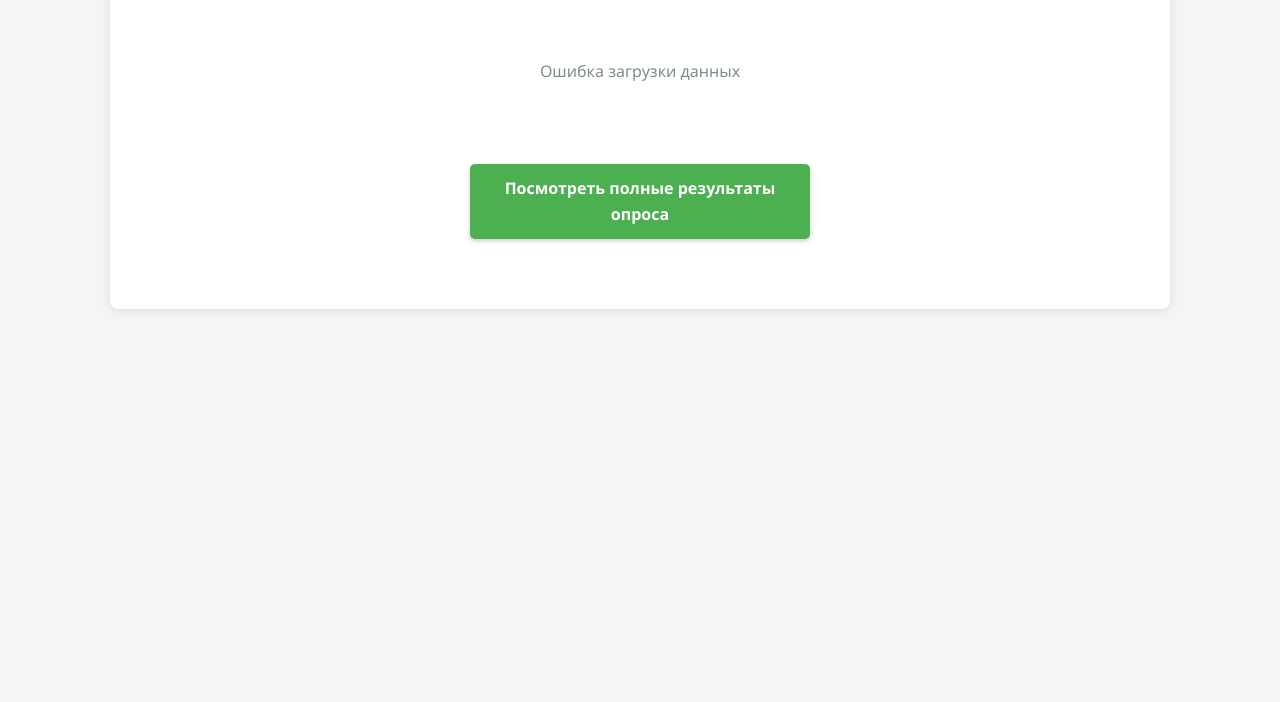
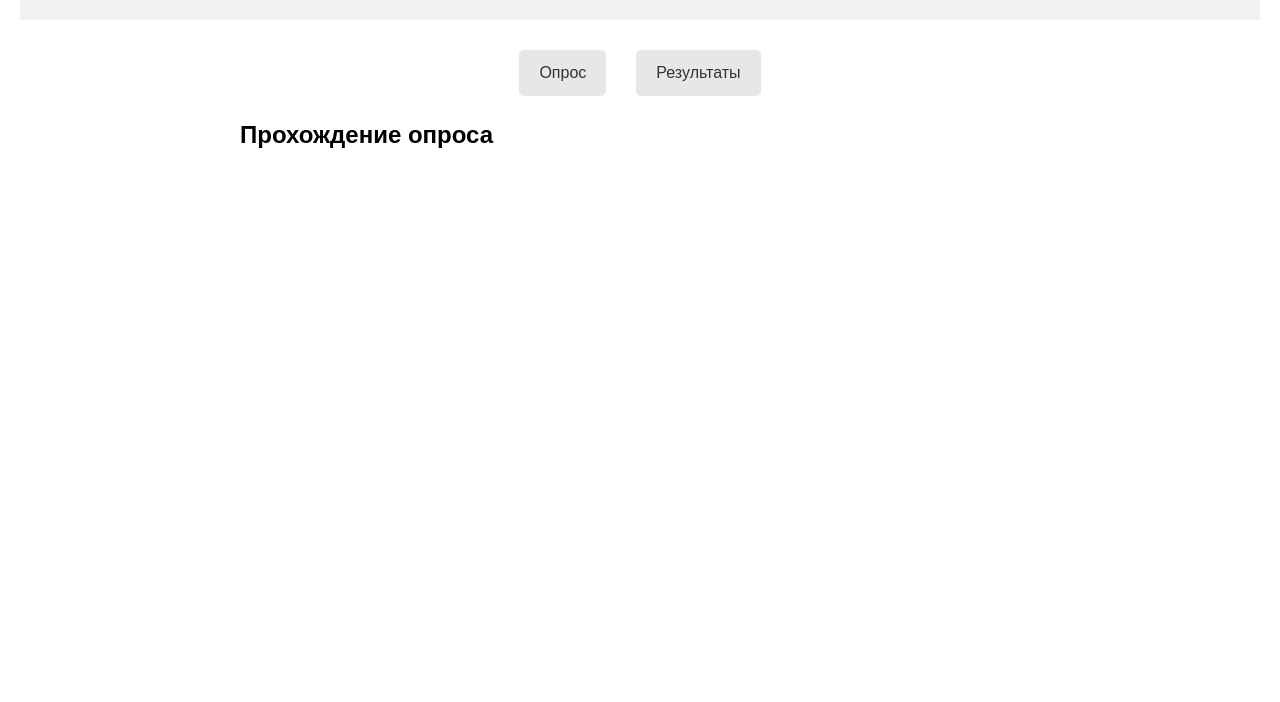
Before and after one commit to TALDYT/TALDYT.github.io, a plain HTML site: page index.html in a window 1280 px wide. Shown: the part 134-836 px from the top of the page. Before the commit the page ends 800 px from the top, so only its background shows below. Drawn offline with Linux system fonts and the light colour scheme; no server answers.

Commit message:
Update index.html

```diff
--- a/index.html
+++ b/index.html
@@ -3,165 +3,66 @@
 <head>
     <meta charset="UTF-8">
     <meta name="viewport" content="width=device-width, initial-scale=1.0">
-    <title>Обращения в правление</title>
+    <title>Опросник</title>
     <style>
-        body {
-            font-family: 'Segoe UI', Tahoma, Geneva, Verdana, sans-serif;
-            line-height: 1.6;
-            margin: 0;
-            padding: 20px;
-            background-color: #f5f5f5;
-            color: #333;
-        }
-        .container {
-            max-width: 1000px;
-            margin: 0 auto;
-            background: white;
-            padding: 30px;
-            border-radius: 8px;
-            box-shadow: 0 2px 10px rgba(0,0,0,0.1);
-        }
-        h1 {
-            color: #2c3e50;
-            text-align: center;
-            margin-bottom: 30px;
-        }
-        .appeal {
-            border: 1px solid #e0e0e0;
-            border-radius: 6px;
-            padding: 20px;
-            margin-bottom: 20px;
-            background-color: #f9f9f9;
-        }
-        .appeal-header {
-            display: flex;
-            justify-content: space-between;
-            margin-bottom: 10px;
-            font-weight: bold;
-            border-bottom: 1px solid #eee;
-            padding-bottom: 10px;
-        }
-        .appeal-id {
-            color: #7f8c8d;
-        }
-        .appeal-date {
-            color: #3498db;
-        }
-        .appeal-name {
-            color: #2c3e50;
-            font-size: 1.2em;
-            margin-bottom: 10px;
-        }
-        .appeal-text {
-            margin-top: 15px;
-            padding: 15px;
-            background-color: white;
-            border-radius: 4px;
-            border-left: 4px solid #3498db;
-        }
-        .no-results {
-            text-align: center;
-            color: #7f8c8d;
-            padding: 40px;
-        }
-        /* Стили для кнопки */
-        .results-btn {
-            display: block;
-            width: 300px;
-            margin: 30px auto;
-            padding: 12px 20px;
-            background-color: #4CAF50;
-            color: white;
-            text-align: center;
-            text-decoration: none;
-            border-radius: 5px;
-            font-weight: bold;
-            transition: all 0.3s;
-            box-shadow: 0 2px 5px rgba(0,0,0,0.2);
-        }
-        .results-btn:hover {
-            background-color: #45a049;
-            transform: translateY(-2px);
-            box-shadow: 0 4px 8px rgba(0,0,0,0.2);
-        }
-        .btn-container {
-            text-align: center;
-            margin: 40px 0;
-        }
+        body { font-family: Arial, sans-serif; margin: 0; padding: 20px; line-height: 1.6; }
+        header { background-color: #f1f1f1; padding: 20px; text-align: center; margin-bottom: 30px; }
+        nav { display: flex; justify-content: center; margin-bottom: 20px; }
+        nav a { margin: 0 15px; padding: 10px 20px; text-decoration: none; color: #333; background-color: #e7e7e7; border-radius: 5px; }
+        nav a:hover { background-color: #ddd; }
+        .container { max-width: 800px; margin: 0 auto; }
+        .page { display: none; }
+        .active { display: block; }
+        #results-container { margin-top: 20px; }
+        .result-item { padding: 15px; margin-bottom: 10px; background-color: #f9f9f9; border-radius: 5px; }
     </style>
 </head>
 <body>
+    <header><h1>Мой опросник</h1></header>
+    <nav>
+        <a href="#" onclick="showPage('survey')">Опрос</a>
+        <a href="#" onclick="showPage('results')">Результаты</a>
+    </nav>
     <div class="container">
-        <h1>Обращения в правление</h1>
-
-        <div id="appeals-container">
-            <!-- Сюда будут загружаться обращения -->
-            <div class="no-results">Загрузка данных...</div>
+        <!-- Страница с опросом -->
+        <div id="survey-page" class="page active">
+            <h2>Прохождение опроса</h2>
+            <script src="https://forms.yandex.ru/_static/embed.js"></script>
+            <iframe src="https://forms.yandex.ru/u/67fee01c49363945cc3a8e2f/?iframe=1" frameborder="0" name="ya-form-67fee01c49363945cc3a8e2f" width="100%" height="500"></iframe>
         </div>
-
-        <!-- Кнопка для перехода к результатам -->
-        <div class="btn-container">
-            <a href="https://forms.yandex.ru/u/67fee01c49363945cc3a8e2f/" class="results-btn" target="_blank">
-                Посмотреть полные результаты опроса
-            </a>
+        <!-- Страница с результатами -->
+        <div id="results-page" class="page">
+            <h2>Результаты опроса</h2>
+            <button onclick="loadResults()">Загрузить результаты</button>
+            <div id="results-container"></div>
         </div>
     </div>
-
     <script>
-        // Ваши данные JSON
-        const jsonData = [
-            [["ID", "2036324643"], ["Время создания", "2025-04-16 01:54:05"],
-             ["Имя (опционально)", "Володимир Зеленский"],
-             ["Текст Вашего обращения", "хто я"],
-             ["Присоединить файл, если необходимо:", ""]]
-        ];
-
-        function displayAppeals(data) {
-            const container = document.getElementById('appeals-container');
-
-            if (!data || data.length === 0) {
-                container.innerHTML = '<div class="no-results">Нет данных об обращениях</div>';
-                return;
-            }
-
-            container.innerHTML = '';
-
-            data.forEach(appealData => {
-                const appeal = {};
-                appealData.forEach(item => {
-                    appeal[item[0]] = item[1];
-                });
-
-                const appealElement = document.createElement('div');
-                appealElement.className = 'appeal';
-
-                appealElement.innerHTML = `
-                    <div class="appeal-header">
-                        <span class="appeal-id">ID: ${appeal['ID']}</span>
-                        <span class="appeal-date">${appeal['Время создания']}</span>
-                    </div>
-                    ${appeal['Имя (опционально)'] ? `<div class="appeal-name">${appeal['Имя (опционально)']}</div>` : ''}
-                    <div class="appeal-text">${appeal['Текст Вашего обращения']}</div>
-                    ${appeal['Присоединить файл, если необходимо:'] ?
-                      `<div class="appeal-file">Файл: ${appeal['Присоединить файл, если необходимо:']}</div>` : ''}
-                `;
-
-                container.appendChild(appealElement);
+        function showPage(pageId) {
+            document.querySelectorAll('.page').forEach(page => {
+                page.classList.remove('active');
             });
+            document.getElementById(pageId + '-page').classList.add('active');
         }
 
-        // Для реального использования раскомментируйте:
-         fetch('2025-04-15_Obrashchenie_k_Pravleniiu.json')
-             .then(response => response.json())
-             .then(data => displayAppeals(data))
-             .catch(error => {
-                 console.error('Ошибка загрузки данных:', error);
-                 document.getElementById('appeals-container').innerHTML =
-                     '<div class="no-results">Ошибка загрузки данных</div>';
-             });
-
-        // Для демонстрации используем встроенные данные
-        displayAppeals(jsonData);
+        function loadResults() {
+            fetch('results.json')  // Путь к файлу с результатами
+                .then(response => response.json())
+                .then(data => {
+                    const container = document.getElementById('results-container');
+                    container.innerHTML = '';
+                    data.forEach(result => {
+                        const item = document.createElement('div');
+                        item.className = 'result-item';
+                        item.innerHTML = `<strong>${result.question}</strong>: ${result.answer}`;
+                        container.appendChild(item);
+                    });
+                })
+                .catch(error => {
+                    console.error('Ошибка загрузки результатов:', error);
+                    alert('Не удалось загрузить результаты. Проверьте консоль для подробностей.');
+                });
+        }
     </script>
 </body>
 </html>
```
